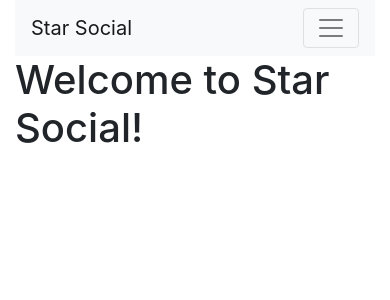
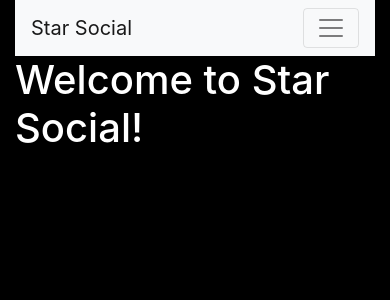
Before and after one commit to adityagoyal222/django-socialmedia, a Django app: page / in a window 390 px wide. Shown: the top 300 px of the page. Run offline with Django 3.2, Linux system fonts and the light colour scheme; some libraries are stand-ins or nearby versions.

Commit message:
added a little css and js

```diff
--- /dev/null
+++ b/static/simplesocial/css/master.css
@@ -0,0 +1,6 @@
+body {
+    margin:0;
+    overflow:hidden;
+    background-color: black;
+    color: white;
+}
--- /dev/null
+++ b/static/simplesocial/js/master.js
@@ -0,0 +1,232 @@
+var canvas = document.getElementById("canvas"),
+  context = canvas.getContext("2d"),
+  canvasWidth =
+    window.innerWidth ||
+    document.documentElement.clientWidth ||
+    document.body.clientWidth,
+  canvasHeight =
+    window.innerHeight ||
+    document.documentElement.clientHeight ||
+    document.body.clientHeight,
+  requestAnimationFrame =
+    window.requestAnimationFrame ||
+    window.mozRequestAnimationFrame ||
+    window.webkitRequestAnimationFrame ||
+    window.msRequestAnimationFrame;
+var persons = [],
+  numberOfFirefly = 30,
+  birthToGive = 25;
+
+var colors = [];
+/* Galactic Tea - http://www.colourlovers.com/palette/1586746/Galactic_Tea*/
+colors[2] = [];
+colors[2]["background"] = "#2F294F";
+colors[2][1] = "rgba(74,49,89,";
+colors[2][2] = "rgba(130,91,109,";
+colors[2][3] = "rgba(185,136,131,";
+colors[2][4] = "rgba(249,241,204,";
+
+var colorTheme = 2, //getRandomInt(0,colors.length-1);
+  mainSpeed = 1;
+
+function getRandomInt(min, max, exept) {
+  var i = Math.floor(Math.random() * (max - min + 1)) + min;
+  if (typeof exept == "undefined") return i;
+  else if (typeof exept == "number" && i == exept)
+    return getRandomInt(min, max, exept);
+  else if (typeof exept == "object" && i >= exept[0] && i <= exept[1])
+    return getRandomInt(min, max, exept);
+  else return i;
+}
+
+function isEven(n) {
+  return n == parseFloat(n) ? !(n % 2) : void 0;
+}
+
+function degToRad(deg) {
+  return deg * (Math.PI / 180);
+}
+
+function Firefly(id) {
+  this.id = id;
+  this.width = getRandomInt(3, 6);
+  this.height = this.width;
+  this.x = getRandomInt(0, canvas.width - this.width);
+  this.y = getRandomInt(0, canvas.height - this.height);
+  this.speed = this.width <= 10 ? 2 : 1;
+  this.alpha = 1;
+  this.alphaReduction = getRandomInt(1, 3) / 1000;
+  this.color =
+    colors[colorTheme][getRandomInt(1, colors[colorTheme].length - 1)];
+  this.direction = getRandomInt(0, 360);
+  this.turner = getRandomInt(0, 1) == 0 ? -1 : 1;
+  this.turnerAmp = getRandomInt(1, 2);
+  this.isHit = false;
+  this.stepCounter = 0;
+  this.changeDirectionFrequency = getRandomInt(1, 200);
+  this.shape = 2; //getRandomInt(2,3);
+  this.shadowBlur = getRandomInt(5, 25);
+}
+
+Firefly.prototype.stop = function () {
+  this.update();
+};
+
+Firefly.prototype.walk = function () {
+  var next_x = this.x + Math.cos(degToRad(this.direction)) * this.speed,
+    next_y = this.y + Math.sin(degToRad(this.direction)) * this.speed;
+
+  // Canvas limits
+  if (
+    next_x >= canvas.width - this.width &&
+    (this.direction < 90 || this.direction > 270)
+  ) {
+    next_x = canvas.width - this.width;
+    this.direction = getRandomInt(90, 270, this.direction);
+  }
+  if (next_x <= 0 && this.direction > 90 && this.direction < 270) {
+    next_x = 0;
+    var exept = [90, 270];
+    this.direction = getRandomInt(0, 360, exept);
+  }
+  if (
+    next_y >= canvas.height - this.height &&
+    this.direction > 0 &&
+    this.direction < 180
+  ) {
+    next_y = canvas.height - this.height;
+    this.direction = getRandomInt(180, 360, this.direction);
+  }
+  if (next_y <= 0 && this.direction > 180 && this.direction < 360) {
+    next_y = 0;
+    this.direction = getRandomInt(0, 180, this.direction);
+  }
+
+  this.x = next_x;
+  this.y = next_y;
+
+  this.stepCounter++;
+
+  if (
+    this.changeDirectionFrequency &&
+    this.stepCounter == this.changeDirectionFrequency
+  ) {
+    this.turner = this.turner == -1 ? 1 : -1;
+    this.turnerAmp = getRandomInt(1, 2);
+    this.stepCounter = 0;
+    this.changeDirectionFrequency = getRandomInt(1, 200);
+  }
+
+  this.direction += this.turner * this.turnerAmp;
+
+  this.update();
+};
+
+Firefly.prototype.takeOppositeDirection = function () {
+  // Right -> Left
+  if (
+    (this.direction >= 0 && this.direction < 90) ||
+    (this.direction > 270 && this.direction <= 360)
+  ) {
+    this.direction = getRandomInt(90, 270);
+    return;
+  }
+  // Left -> Right
+  if (this.direction > 90 && this.direction < 270) {
+    var exept = [90, 270];
+    this.direction = getRandomInt(0, 360, exept);
+    return;
+  }
+  // Down -> Up
+  if (this.direction > 0 && this.direction < 180) {
+    this.direction = getRandomInt(180, 360);
+    return;
+  }
+  // Up -> Down
+  if (this.direction > 180) {
+    this.direction = getRandomInt(0, 180);
+  }
+};
+
+Firefly.prototype.update = function () {
+  context.beginPath();
+
+  context.fillStyle = this.color + this.alpha + ")";
+  context.arc(
+    this.x + this.width / 2,
+    this.y + this.height / 2,
+    this.width / 2,
+    0,
+    2 * Math.PI,
+    false
+  );
+  context.shadowColor = this.color + this.alpha + ")";
+  context.shadowBlur = this.shadowBlur;
+  context.shadowOffsetX = 0;
+  context.shadowOffsetY = 0;
+  context.fill();
+
+  if (this.id > 15) {
+    this.alpha -= this.alphaReduction;
+    if (this.alpha <= 0) this.die();
+  }
+};
+
+Firefly.prototype.die = function () {
+  persons[this.id] = null;
+  delete persons[this.id];
+};
+
+window.onload = function () {
+  canvas.setAttribute("width", canvasWidth);
+  canvas.setAttribute("height", canvasHeight);
+
+  start();
+};
+
+function start() {
+  instantiatePopulation();
+  animate();
+}
+
+function instantiatePopulation() {
+  var i = 0;
+  while (i < numberOfFirefly) {
+    persons[i] = new Firefly(i);
+    i++;
+  }
+}
+
+function animate() {
+  context.clearRect(0, 0, canvas.width, canvas.height);
+
+  context.beginPath();
+
+  // Création d'une copie de l'array persons
+  persons_order = persons.slice(0);
+  // Tri par ordre de position sur l'axe y (afin de gérer les z-index)
+  persons_order.sort(function (a, b) {
+    return a.y - b.y;
+  });
+
+  // Paint les instances dans l'ordre trié
+  for (var i in persons_order) {
+    var u = persons_order[i].id;
+    persons[u].walk();
+  }
+
+  requestAnimationFrame(animate);
+}
+
+canvas.onclick = function (e) {
+  giveBirth(e, birthToGive);
+};
+
+function giveBirth(e, u) {
+  var i = persons.length;
+  persons[i] = new Firefly(i);
+  persons[i].x = e.layerX;
+  persons[i].y = e.layerY;
+
+  if (u > 1) giveBirth(e, u - 1);
+}
--- a/templates/base.html
+++ b/templates/base.html
@@ -54,4 +54,5 @@
 
     </div>
   </body>
+  <script type="text/javascript" src="{% static 'simplesocial/js/master.js' %}"></script>
 </html>
```
Also changed, not shown: db.sqlite3.
